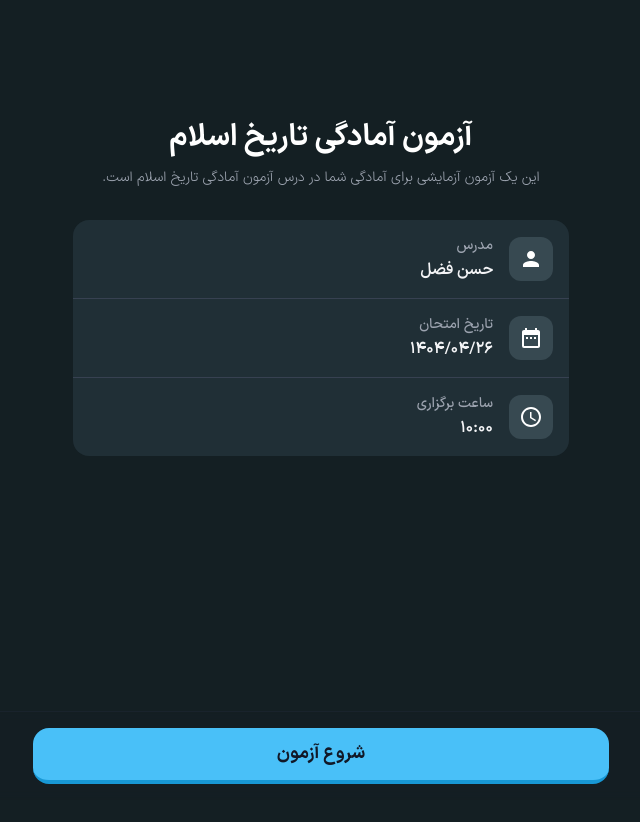
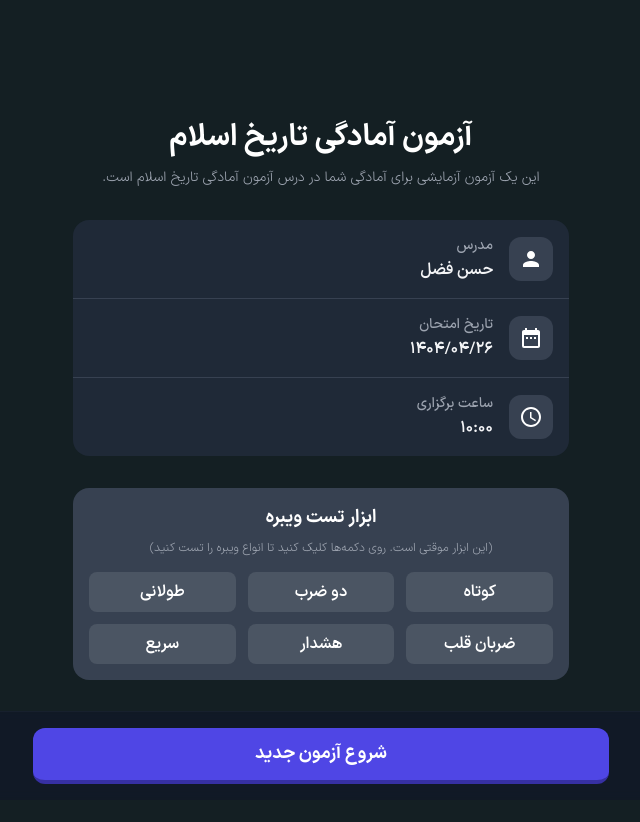
Before and after one commit to younessaeedian/quiz, a React (Vite) app: page / in a window 1280 px wide. Shown: the top 822 px of the page, without its empty margins (319-959 px from the left). Before the commit the page ends 800 px from the top, so only its background shows below. Built offline with nearby package versions, Linux system fonts and the light colour scheme.

Commit message:
test vibrate

```diff
--- a/components/QuizSetup.tsx
+++ b/components/QuizSetup.tsx
@@ -1,5 +1,6 @@
 import React from "react";
 import { quizDetails } from "../data/quizinfo";
+import VibrationTester from "./VibrationTester"; // ابزار تست ویبره اضافه شد
 
 interface QuizSetupProps {
   onStartNewQuiz: () => void;
@@ -61,11 +62,11 @@ const QuizSetup: React.FC<QuizSetupProps> = ({
   incorrectQuestionsCount,
 }) => {
   const baseClasses =
-    "w-full font-bold rounded-2xl py-3 px-6 sm:px-8 text-base sm:text-lg";
+    "w-full font-bold rounded-xl py-3 px-6 sm:px-8 text-base sm:text-lg";
   const blueButtonClasses = `
     ${baseClasses}
-    text-gray-900 bg-[#49C0F8]
-    border-b-4 border-[#1898D5]
+    text-white bg-indigo-600
+    border-b-4 border-indigo-800
     active:translate-y-[2px] active:border-b-2
     transform-gpu transition-transform duration-100 ease-in-out
   `;
@@ -89,9 +90,9 @@ const QuizSetup: React.FC<QuizSetupProps> = ({
           </p>
         </div>
 
-        <div className="bg-[#202F36] rounded-2xl">
+        <div className="bg-gray-800 rounded-2xl">
           <div className="flex items-center p-4 border-b border-gray-700">
-            <div className="flex items-center justify-center w-11 h-11 shrink-0 ml-4 rounded-xl bg-[#374951] text-white">
+            <div className="flex items-center justify-center w-11 h-11 shrink-0 ml-4 rounded-xl bg-gray-700 text-white">
               <UserIcon className="w-6 h-6" />
             </div>
             <div className="flex-1">
@@ -105,7 +106,7 @@ const QuizSetup: React.FC<QuizSetupProps> = ({
           </div>
 
           <div className="flex items-center p-4 border-b border-gray-700">
-            <div className="flex items-center justify-center w-11 h-11 shrink-0 ml-4 rounded-xl bg-[#374951] text-white">
+            <div className="flex items-center justify-center w-11 h-11 shrink-0 ml-4 rounded-xl bg-gray-700 text-white">
               <CalendarIcon className="w-6 h-6" />
             </div>
             <div className="flex-1">
@@ -119,7 +120,7 @@ const QuizSetup: React.FC<QuizSetupProps> = ({
           </div>
 
           <div className="flex items-center p-4">
-            <div className="flex items-center justify-center w-11 h-11 shrink-0 ml-4 rounded-xl bg-[#374951] text-white">
+            <div className="flex items-center justify-center w-11 h-11 shrink-0 ml-4 rounded-xl bg-gray-700 text-white">
               <ClockIcon className="w-6 h-6" />
             </div>
             <div className="flex-1">
@@ -132,9 +133,12 @@ const QuizSetup: React.FC<QuizSetupProps> = ({
             </div>
           </div>
         </div>
+
+        {/* ابزار تست ویبره در اینجا نمایش داده می‌شود */}
+        <VibrationTester />
       </div>
 
-      <div className="fixed bottom-0 left-0 right-0 bg-[#141F23]/80 backdrop-blur-sm p-4 z-30 border-t border-gray-800/50">
+      <div className="fixed bottom-0 left-0 right-0 bg-gray-900/80 backdrop-blur-sm p-4 z-30 border-t border-gray-800/50">
         <div className="max-w-xl mx-auto space-y-3">
           {incorrectQuestionsCount > 0 && (
             <button
@@ -155,7 +159,7 @@ const QuizSetup: React.FC<QuizSetupProps> = ({
             className={blueButtonClasses}
             aria-label="شروع آزمون جدید"
           >
-            شروع آزمون
+            شروع آزمون جدید
           </button>
         </div>
       </div>
--- /dev/null
+++ b/components/VibrationTester.tsx
@@ -0,0 +1,47 @@
+import React from "react";
+
+// الگوهای مختلف ویبره برای تست
+const vibrationPatterns = [
+  { name: "کوتاه", pattern: [50] },
+  { name: "دو ضرب", pattern: [70, 60, 70] },
+  { name: "طولانی", pattern: [200] },
+  { name: "ضربان قلب", pattern: [80, 50, 80, 50, 80] },
+  { name: "هشدار", pattern: [300, 100, 100] },
+  { name: "سریع", pattern: [20, 20, 20] },
+];
+
+const VibrationTester: React.FC = () => {
+  // تابعی برای اجرای الگوی ویبره انتخابی
+  const handleTestVibrate = (pattern: number[]) => {
+    if (navigator.vibrate) {
+      navigator.vibrate(pattern);
+    } else {
+      // این پیام در کامپیوتر نمایش داده می‌شود
+      alert("مرورگر شما از ویبره پشتیبانی نمی‌کند.");
+    }
+  };
+
+  return (
+    <div className="mt-8 p-4 bg-gray-700 rounded-2xl">
+      <h3 className="text-lg font-bold text-white text-center mb-2">
+        ابزار تست ویبره
+      </h3>
+      <p className="text-xs text-gray-400 text-center mb-4">
+        (این ابزار موقتی است. روی دکمه‌ها کلیک کنید تا انواع ویبره را تست کنید)
+      </p>
+      <div className="grid grid-cols-2 sm:grid-cols-3 gap-3">
+        {vibrationPatterns.map(({ name, pattern }) => (
+          <button
+            key={name}
+            onClick={() => handleTestVibrate(pattern)}
+            className="bg-gray-600 text-white font-semibold py-2 px-4 rounded-lg active:bg-gray-500 transition-colors"
+          >
+            {name}
+          </button>
+        ))}
+      </div>
+    </div>
+  );
+};
+
+export default VibrationTester;
```
